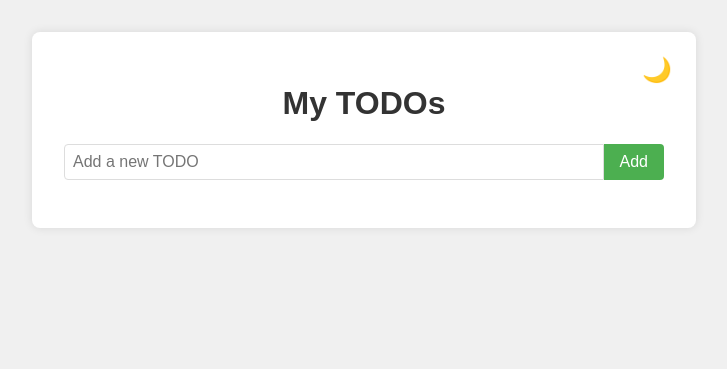
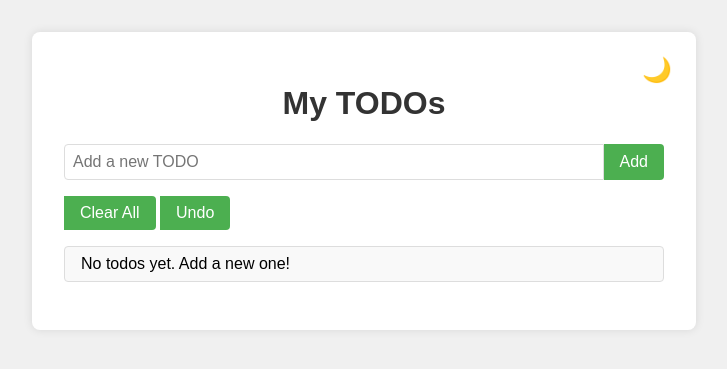
Before and after one commit to JoeBuydemDips/todo-app, a FastAPI app: page / in a window 1280 px wide. Shown: the top 369 px of the page, without its empty margins (276-1003 px from the left). Run offline with FastAPI, Linux system fonts and the light colour scheme.

Commit message:
Added enhancements to undo button

```diff
--- a/main.py
+++ b/main.py
@@ -1,15 +1,18 @@
-from fastapi import FastAPI, Request, Form
-from fastapi.responses import HTMLResponse
+from fastapi import FastAPI, Request, Form, HTTPException
+from fastapi.responses import HTMLResponse, JSONResponse
 from fastapi.templating import Jinja2Templates
 from fastapi.staticfiles import StaticFiles
 from fastapi.responses import RedirectResponse
 import csv
 import uuid
+import copy
 
 app = FastAPI()
 
 app.mount("/static", StaticFiles(directory="static"), name="static")
 templates = Jinja2Templates(directory="templates")
+
+last_action = {"type": None, "data": None}
 
 # Helper functions for CSV operations
 def read_todos():
@@ -19,6 +22,8 @@ def read_todos():
             return [{"id": row[0], "task": row[1], "done": row[2]} for row in reader if len(row) >= 3]
     except FileNotFoundError:
         return []
+    except csv.Error:
+        return []  # Return an empty list if there's an error reading the CSV
 
 def write_todos(todos):
     with open("todos.csv", "w", newline="") as f:
@@ -27,43 +32,103 @@ def write_todos(todos):
             writer.writerow([todo["id"], todo["task"], todo["done"]])
 
 def initialize_todos_file():
-    try:
-        with open("todos.csv", "x") as f:
-            pass  # Create the file if it doesn't exist
-    except FileExistsError:
-        pass  # File already exists, do nothing
+    # Create an empty file, overwriting any existing content
+    with open("todos.csv", "w", newline="") as f:
+        pass  # This creates an empty file without writing anything
+
+# Add this new function to update last_action
+def update_last_action(action_type, data):
+    global last_action
+    last_action = {"type": action_type, "data": data}
+    print(f"Last action updated: {last_action}")  # Debug log
 
 @app.get("/", response_class=HTMLResponse)
 async def home(request: Request):
     todos = read_todos()
     return templates.TemplateResponse(request, "index.html", {"todos": todos})
 
+# Update the add_todo function
 @app.post("/add")
 async def add_todo(task: str = Form(...), done: bool = Form(False)):
     todos = read_todos()
-    new_todo = {"id": str(uuid.uuid4()), "task": task, "done": done}
+    new_todo = {"id": str(uuid.uuid4()), "task": task, "done": str(done).lower()}
     todos.append(new_todo)
     write_todos(todos)
+    update_last_action("add", new_todo)
     return RedirectResponse(url="/", status_code=303)
 
+# Update the update_todo function
 @app.post("/update/{todo_id}")
-async def update_todo(todo_id: str, done: bool = Form(...)):
+def update_todo(todo_id: str, done: bool = Form(...)):
     todos = read_todos()
-    for todo in todos:
-        if todo["id"] == todo_id:
-            todo["done"] = str(done).lower()  # Convert to lowercase string
-            break
+    todo = next((todo for todo in todos if todo["id"] == todo_id), None)
+    if todo is None:
+        raise HTTPException(status_code=404, detail="Todo not found")
+    old_todo = copy.deepcopy(todo)
+    todo["done"] = str(done).lower()
     write_todos(todos)
+    update_last_action("update", old_todo)
     return RedirectResponse(url="/", status_code=303)
 
+# Update the delete_todo function
 @app.post("/delete/{todo_id}")
-async def delete_todo(todo_id: str):
+def delete_todo(todo_id: str):
     todos = read_todos()
-    todos = [todo for todo in todos if todo["id"] != todo_id]
+    todo = next((todo for todo in todos if todo["id"] == todo_id), None)
+    if todo is None:
+        raise HTTPException(status_code=404, detail="Todo not found")
+    todos.remove(todo)
     write_todos(todos)
+    update_last_action("delete", todo)
     return RedirectResponse(url="/", status_code=303)
+
+# Update the clear_todos function
+@app.post("/clear")
+async def clear_todos():
+    old_todos = read_todos()
+    initialize_todos_file()
+    update_last_action("clear", old_todos)
+    return JSONResponse(content={"status": "success", "todos": []}, status_code=200)
+
+# Update the undo_last_action function
+@app.post("/undo")
+async def undo_last_action():
+    global last_action
+    todos = read_todos()
+
+    print(f"Undo called. Last action: {last_action}")  # Debug log
+
+    if last_action["type"] is None or last_action["data"] is None:
+        print("No action to undo")  # Debug log
+        return JSONResponse(content={"status": "no_action", "todos": todos}, status_code=200)
+
+    if last_action["type"] == "add":
+        print(f"Undoing add action: {last_action['data']}")  # Debug log
+        todos = [todo for todo in todos if todo["id"] != last_action["data"]["id"]]
+    elif last_action["type"] == "update":
+        print(f"Undoing update action: {last_action['data']}")  # Debug log
+        for todo in todos:
+            if todo["id"] == last_action["data"]["id"]:
+                todo.update(last_action["data"])
+                break
+    elif last_action["type"] == "delete":
+        print(f"Undoing delete action: {last_action['data']}")  # Debug log
+        todos.append(last_action["data"])
+    elif last_action["type"] == "clear":
+        print(f"Undoing clear action: {last_action['data']}")  # Debug log
+        todos = last_action["data"]
+
+    write_todos(todos)
+    print(f"Todos after undo: {todos}")  # Debug log
+    last_action = {"type": None, "data": None}
+    return JSONResponse(content={"status": "success", "todos": todos}, status_code=200)
+
+# Add this new route to check the last action
+@app.get("/last-action")
+async def get_last_action():
+    return JSONResponse(content={"last_action": last_action}, status_code=200)
 
 if __name__ == "__main__":
     import uvicorn
-    initialize_todos_file()
+    initialize_todos_file()  # This will ensure an empty file at startup
     uvicorn.run(app, host="0.0.0.0", port=8000)
--- a/requirements.txt
+++ b/requirements.txt
@@ -3,4 +3,5 @@ uvicorn
 jinja2
 python-multipart
 pytest
+pytest-cov
 httpx
--- a/static/script.js
+++ b/static/script.js
@@ -3,22 +3,73 @@ document.addEventListener('DOMContentLoaded', () => {
     const todoInput = document.getElementById('todo-input');
     const todoList = document.getElementById('todo-list');
     const darkModeToggle = document.getElementById('dark-mode-toggle');
+    const clearTodosButton = document.getElementById('clear-todos');
+    const undoButton = document.getElementById('undo-button');
 
     // Function to fetch and render todos
-    const renderTodos = async () => {
+    const renderTodos = async (animateLastItem = false) => {
         const response = await fetch('/');
         const html = await response.text();
         const parser = new DOMParser();
         const doc = parser.parseFromString(html, 'text/html');
         const newTodoList = doc.getElementById('todo-list');
 
-        todoList.innerHTML = newTodoList.innerHTML;
+        if (newTodoList && newTodoList.children.length > 0) {
+            // Create a document fragment to build the new list
+            const fragment = document.createDocumentFragment();
+            Array.from(newTodoList.children).forEach(newItem => {
+                const existingItem = todoList.querySelector(`[data-id="${newItem.dataset.id}"]`);
+                if (existingItem) {
+                    // Update existing item
+                    existingItem.innerHTML = newItem.innerHTML;
+                    // Update checkbox state and 'done' class
+                    const checkbox = existingItem.querySelector('.todo-checkbox');
+                    if (checkbox) {
+                        checkbox.checked = newItem.querySelector('.todo-checkbox').checked;
+                        existingItem.classList.toggle('done', checkbox.checked);
+                    }
+                    fragment.appendChild(existingItem);
+                } else {
+                    // Add new item
+                    const newItemClone = newItem.cloneNode(true);
+                    // Set 'done' class based on checkbox state
+                    const checkbox = newItemClone.querySelector('.todo-checkbox');
+                    if (checkbox) {
+                        newItemClone.classList.toggle('done', checkbox.checked);
+                    }
+                    fragment.appendChild(newItemClone);
+                }
+            });
 
-        // Add 'new-item' class to the last item for animation
-        if (todoList.lastElementChild) {
-            todoList.lastElementChild.classList.add('new-item');
-            setTimeout(() => todoList.lastElementChild.classList.remove('new-item'), 500);
+            // Replace the entire list content
+            todoList.innerHTML = '';
+            todoList.appendChild(fragment);
+
+            // Animate the last item if specified
+            if (animateLastItem && todoList.lastElementChild) {
+                todoList.lastElementChild.classList.add('new-item');
+                setTimeout(() => todoList.lastElementChild.classList.remove('new-item'), 500);
+            }
+        } else {
+            todoList.innerHTML = '<li>No todos yet. Add a new one!</li>';
         }
+
+        // Reattach event listeners for checkboxes
+        attachCheckboxListeners();
+    };
+
+    // Function to attach event listeners to checkboxes
+    const attachCheckboxListeners = () => {
+        document.querySelectorAll('.todo-checkbox').forEach(checkbox => {
+            checkbox.addEventListener('change', (event) => {
+                const listItem = event.target.closest('li');
+                if (event.target.checked) {
+                    listItem.classList.add('done');
+                } else {
+                    listItem.classList.remove('done');
+                }
+            });
+        });
     };
 
     // Function to update todo status
@@ -41,7 +92,8 @@ document.addEventListener('DOMContentLoaded', () => {
                 body: `task=${encodeURIComponent(task)}&done=false`
             });
             todoInput.value = '';
-            renderTodos();
+            renderTodos(true); // Animate the last item when adding a new todo
+            await updateUndoButtonState();
         }
     });
 
@@ -58,6 +110,7 @@ document.addEventListener('DOMContentLoaded', () => {
             setTimeout(() => {
                 todoItem.remove();
             }, 500);
+            await updateUndoButtonState();
         }
     });
 
@@ -70,6 +123,7 @@ document.addEventListener('DOMContentLoaded', () => {
 
             todoItem.classList.toggle('done', isDone);
             await updateTodoStatus(todoId, isDone);
+            await updateUndoButtonState();
         }
     });
 
@@ -86,18 +140,96 @@ document.addEventListener('DOMContentLoaded', () => {
         darkModeToggle.textContent = '☀️';
     }
 
+    // Clear all todos
+    clearTodosButton.addEventListener('click', async () => {
+        try {
+            const response = await fetch('/clear', { method: 'POST' });
+            if (response.ok) {
+                const result = await response.json();
+                if (result.status === 'success') {
+                    console.log('Todos cleared successfully');
+                    todoList.innerHTML = ''; // Clear the list in the DOM
+                    await renderTodos(); // Re-render the todo list from the server
+                    await updateUndoButtonState();
+                } else {
+                    console.error('Failed to clear todos');
+                }
+            } else {
+                console.error('Failed to clear todos');
+            }
+        } catch (error) {
+            console.error('Error clearing todos:', error);
+        }
+    });
+
+    // Undo last action
+    undoButton.addEventListener('click', async () => {
+        console.log('Undo button clicked');
+        try {
+            const response = await fetch('/undo', { method: 'POST' });
+            console.log('Undo response status:', response.status);
+            if (response.ok) {
+                const result = await response.json();
+                console.log('Undo response:', result);
+                if (result.status === 'no_action') {
+                    console.log('No action to undo');
+                    undoButton.disabled = true;
+                } else if (result.status === 'success') {
+                    console.log('Last action undone successfully');
+                    console.log('Updated todos:', result.todos);
+                    await renderTodos(false); // Re-render todos without animation
+                    undoButton.disabled = false; // Enable the button after a successful undo
+                } else {
+                    console.error('Failed to undo last action');
+                }
+            } else {
+                console.error('Failed to undo last action, status:', response.status);
+            }
+        } catch (error) {
+            console.error('Error undoing last action:', error);
+        }
+    });
+
+    // Add this function to check if there are actions to undo
+    async function checkUndoAvailability() {
+        try {
+            const response = await fetch('/last-action');
+            if (response.ok) {
+                const result = await response.json();
+                undoButton.disabled = result.last_action.type === null;
+            }
+        } catch (error) {
+            console.error('Error checking undo availability:', error);
+        }
+    }
+
+    // Call this function after each action that modifies the todo list
+    async function updateUndoButtonState() {
+        await checkUndoAvailability();
+    }
+
+    // Call this function on initial load
+    document.addEventListener('DOMContentLoaded', async () => {
+        // ... (rest of the code)
+        await updateUndoButtonState();
+    });
+
+    // Helper function to create a todo list item
+    function createTodoElement(todo) {
+        const li = document.createElement('li');
+        li.dataset.id = todo.id;
+        li.innerHTML = `
+            <input type="checkbox" class="todo-checkbox" ${todo.done === 'true' ? 'checked' : ''}>
+            <span>${todo.task}</span>
+            <button class="delete-btn" data-id="${todo.id}">Delete</button>
+        `;
+        li.classList.toggle('done', todo.done === 'true');
+        return li;
+    }
+
     // Initial render
-    renderTodos();
+    renderTodos(false); // Don't animate on initial render
 
     // Add event listener for todo checkboxes
-    document.querySelectorAll('.todo-checkbox').forEach(checkbox => {
-        checkbox.addEventListener('change', (event) => {
-            const listItem = event.target.closest('li');
-            if (event.target.checked) {
-                listItem.classList.add('done');
-            } else {
-                listItem.classList.remove('done');
-            }
-        });
-    });
+    attachCheckboxListeners();
 });
--- a/templates/index.html
+++ b/templates/index.html
@@ -14,10 +14,12 @@
             <input type="text" id="todo-input" placeholder="Add a new TODO" required>
             <button type="submit">Add</button>
         </form>
+        <button id="clear-todos">Clear All</button>
+        <button id="undo-button">Undo</button>
         <ul id="todo-list">
             {% for todo in todos %}
             <li data-id="{{ todo.id }}">
-                <input type="checkbox" class="todo-checkbox">
+                <input type="checkbox" class="todo-checkbox" {% if todo.done == "true" %}checked{% endif %}>
                 <span class="todo-text">{{ todo.task }}</span>
                 <button class="delete-btn" data-id="{{ todo.id }}">Delete</button>
             </li>
```
Also changed, not shown: tests/test_main.py (+96 -0 lines).
